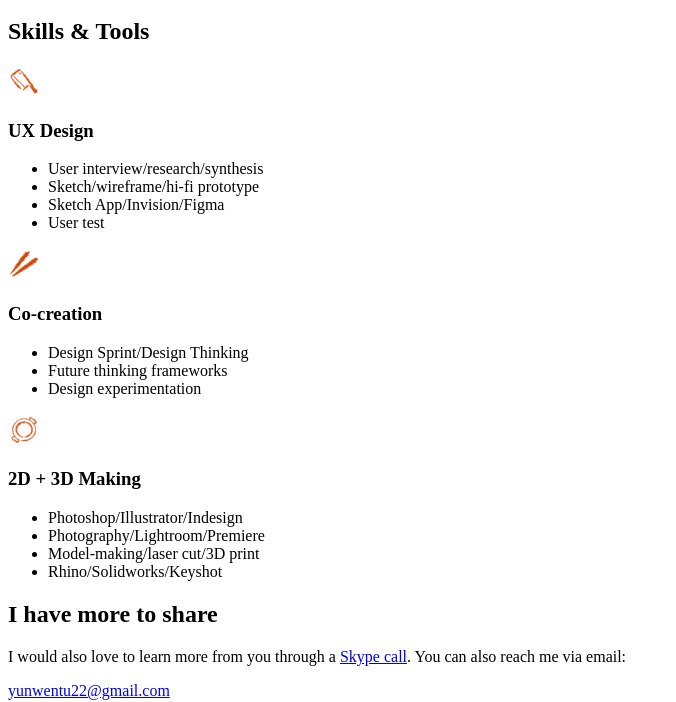
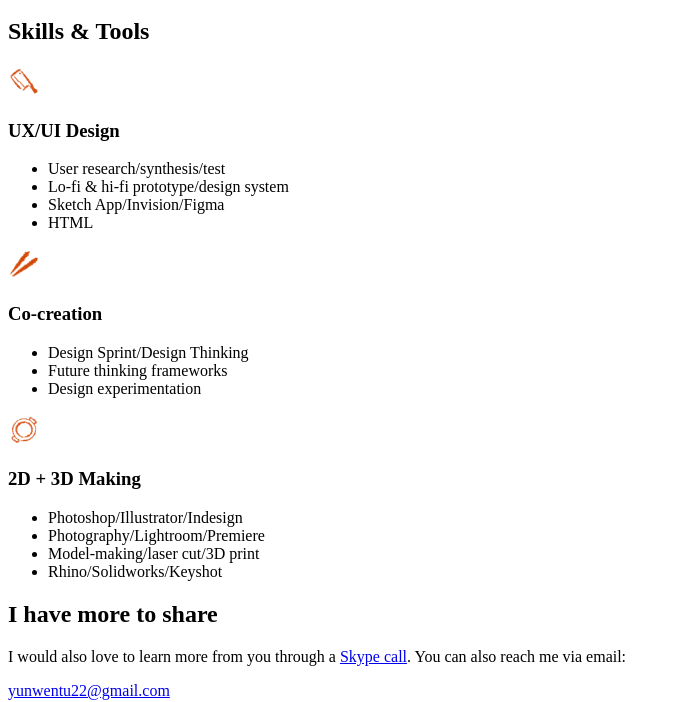
Before and after one commit to tutuseagull/portfolio-tutu, a plain HTML site: page about.html in a window 1280 px wide. Shown: the part 998-1700 px from the top of the page, without its empty margins (0-676 px from the left). Drawn offline with Linux system fonts and the light colour scheme.

Commit message:
Update copy in skill section

```diff
--- a/about.html
+++ b/about.html
@@ -71,12 +71,12 @@
 
             <div>
               <img src="img/icons/uxdesign.png" alt="ux design icon" width="32">
-              <h3>UX Design</h3>
+              <h3>UX/UI Design</h3>
               <ul>
-                <li>User interview/research/synthesis</li>
-                <li>Sketch/wireframe/hi-fi prototype</li>
+                <li>User research/synthesis/test</li>
+                <li>Lo-fi & hi-fi prototype/design system</li>
                 <li>Sketch App/Invision/Figma</li>
-                <li>User test</li>
+                <li>HTML</li>
               </ul>
             </div>
 
```
